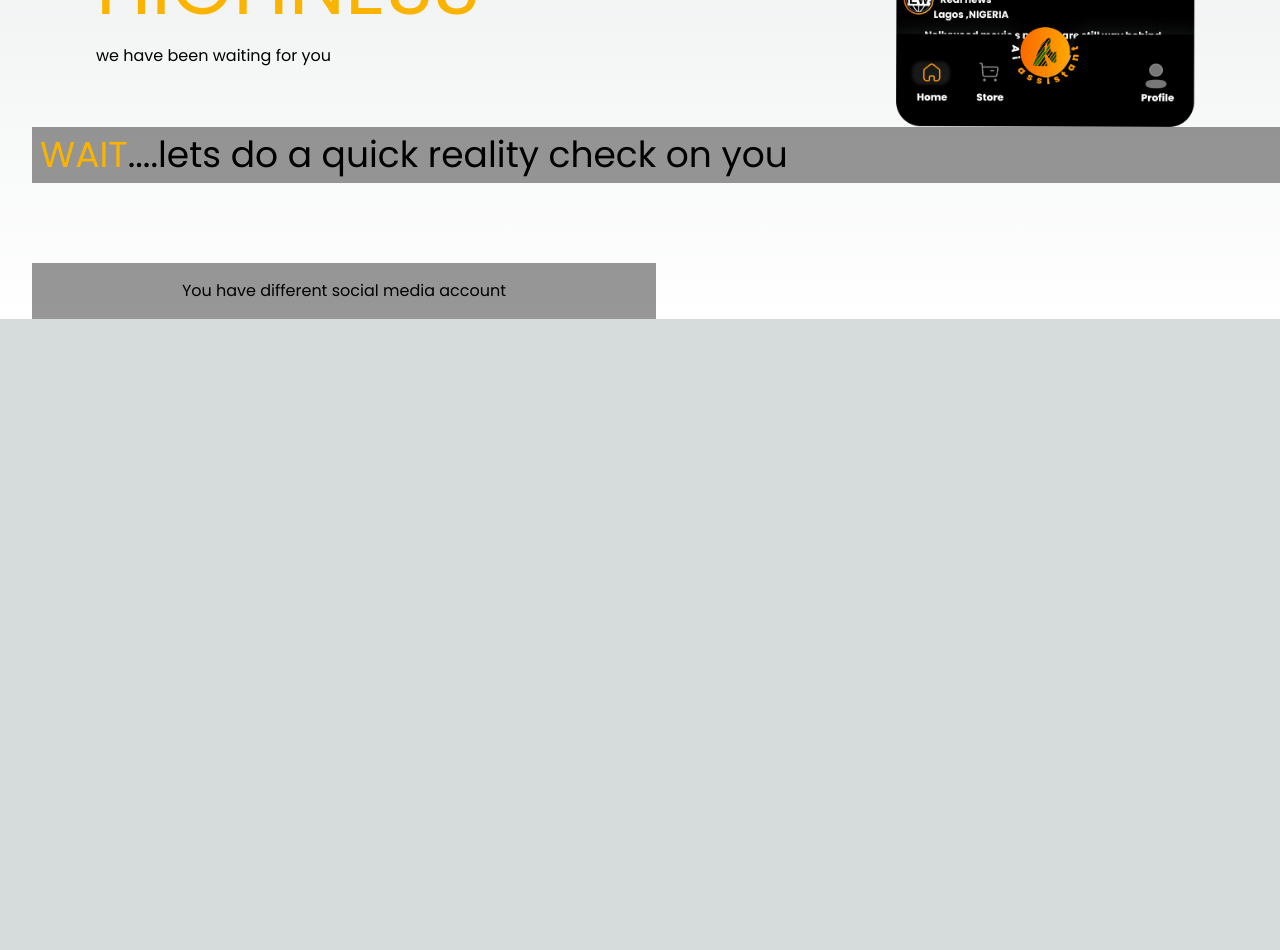
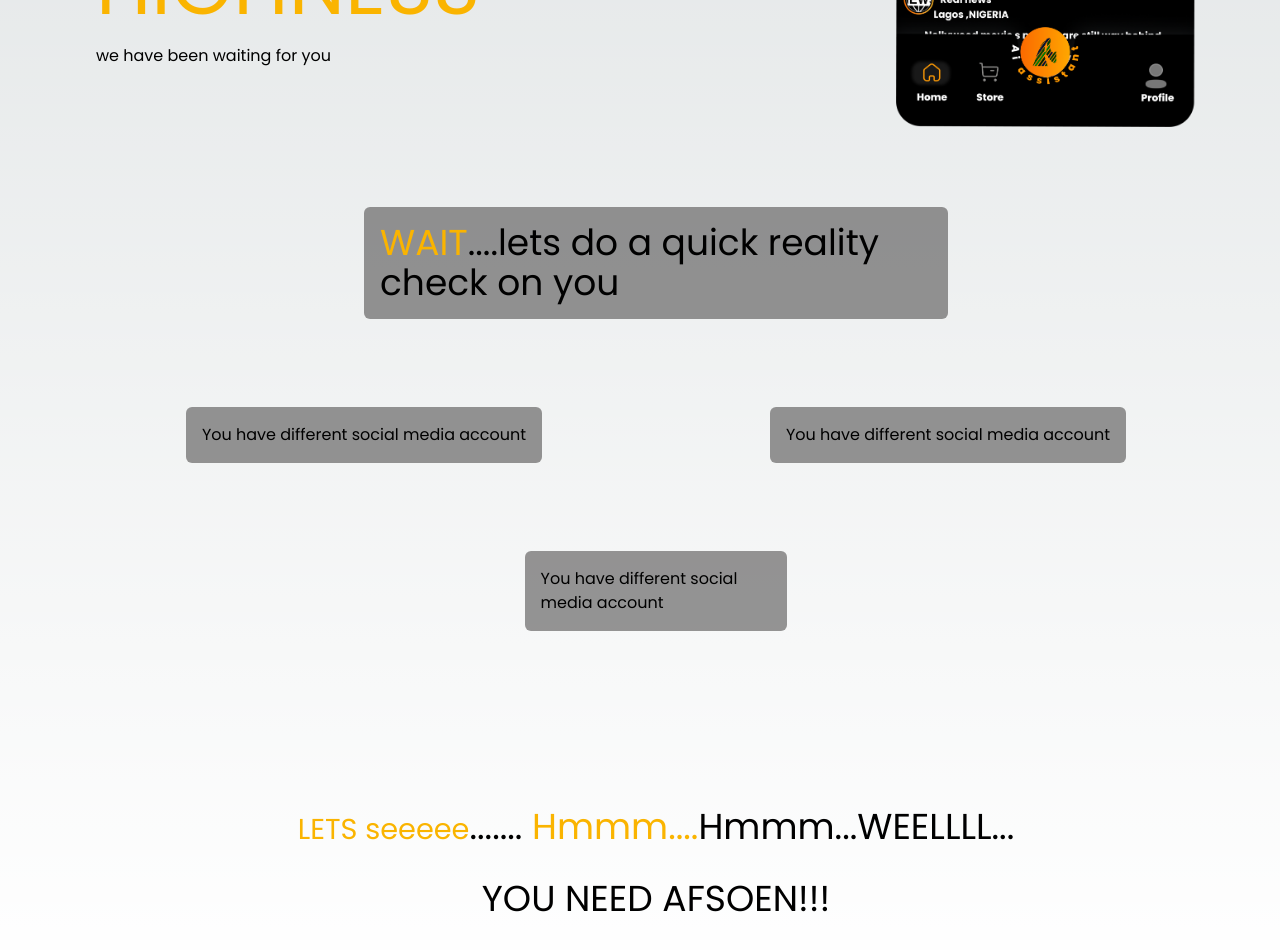
Before and after one commit to git-create-devben/afsoearn-waitlist, a Next.js app: page / in a window 1280 px wide. Shown: the part 720-1670 px from the top of the page. Before the commit the page ends 1039 px from the top, so only its background shows below. Built offline with nearby package versions, Linux system fonts and the light colour scheme.

Commit message:
fixed bugs

```diff
--- a/src/app/Header.tsx
+++ b/src/app/Header.tsx
@@ -46,7 +46,7 @@ const Header = () => {
             <div></div>
           </div>
         </div>
-        <section>
+        <section className="mt-10">
           <Hero />
         </section>
       </section>
--- a/src/app/Hero.tsx
+++ b/src/app/Hero.tsx
@@ -1,17 +1,29 @@
 export default function Hero() {
   return (
-    <main className="hero">
-      <div className="bg-scolor p-2 shrink-0 mb-20">
+    <main className="p-10 w-full">
+      <div className="bg-scolor p-4  mb-20 lg:w-[50%] m-auto rounded-md">
         <h1 className="text-4xl">
           <span className="text-pcolor">WAIT</span>....lets do a quick reality
           check on you
         </h1>
       </div>
-      <div className="grid lg:grid-cols-2 place-content-center text-center">
-        <div className="relative bg-scolor p-4">
+      <div className="grid lg:grid-cols-2 p-2 place-content-around place-items-center gap-4">
+        <div className="relative bg-scolor p-4  rounded-md gap-4 place-self-center">
           <p>You have different social media account</p>
+        </div>
+        <div className="bg-scolor p-4 w- rounded-md place-self-center">
+          <p>You have different social media account</p>
+        </div>
 
+      </div>
+      <div className="bg-scolor p-4  mb-20 lg:w-[22.5%] m-auto rounded-md mt-20">
+          <p>You have different social media account</p>
         </div>
+
+      <div className="text-center text-4xl leading-loose mt-10 lg:mt-40">
+        <h1>
+       <small className="text-pcolor tex-4xl">LETS seeeee</small>....... <small className="text-pcolor text-4xl">Hmmm....</small>Hmmm...WEELLLL... <br/> YOU NEED AFSOEN!!!
+        </h1>
       </div>
     </main>
   );
```
